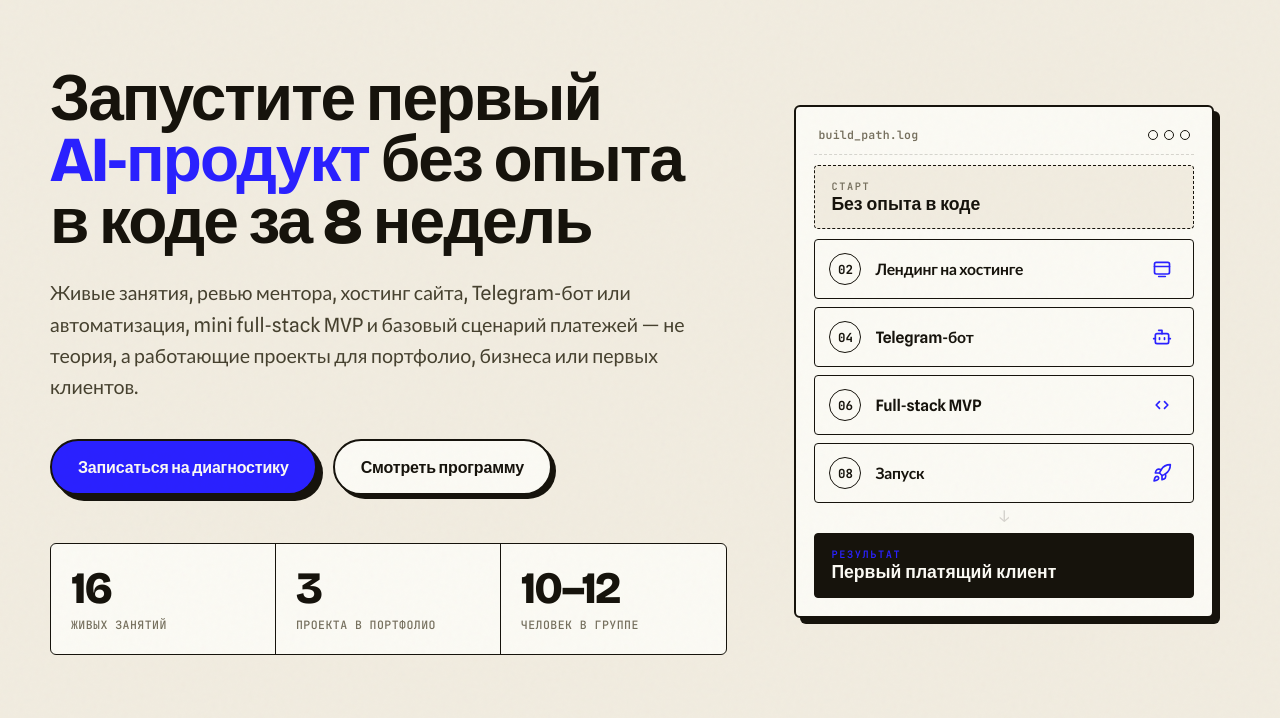
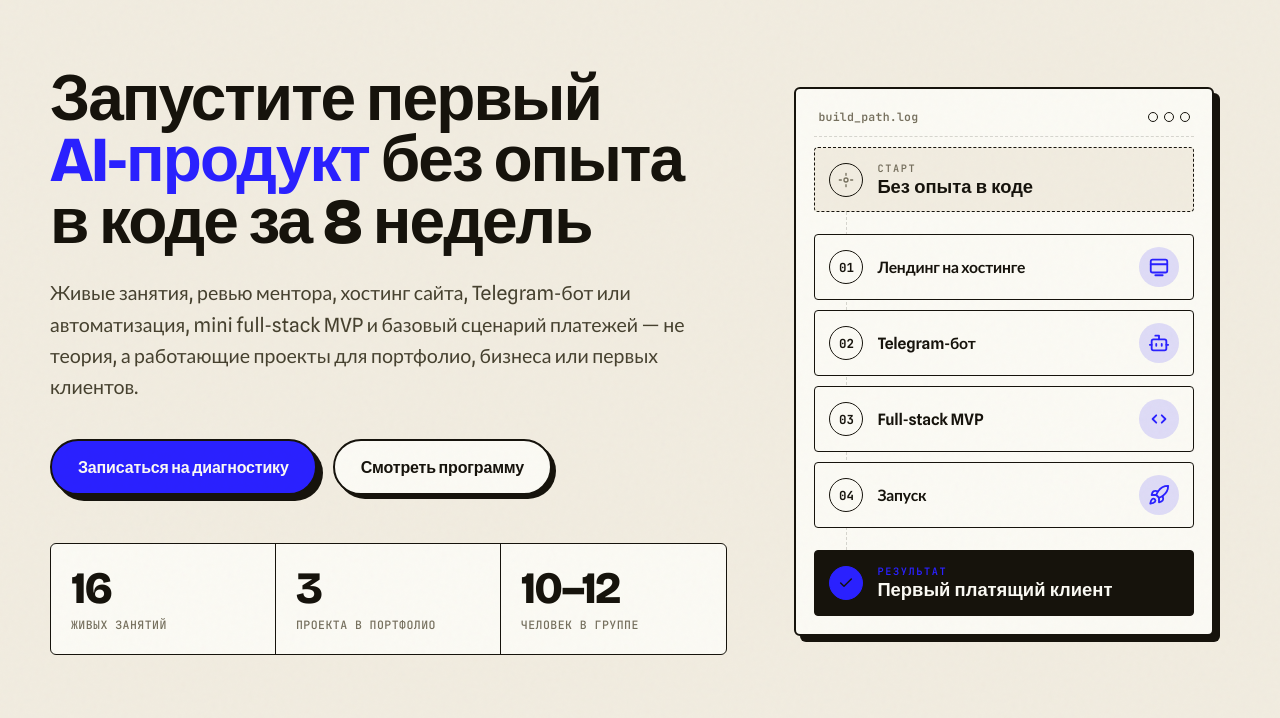
Before and after one commit to silkroadtech-kz/srt-school, a plain HTML site: page index.html in a window 1280 px wide. Shown: the part 82-800 px from the top of the page. Drawn offline with nearby package versions, Linux system fonts and the light colour scheme.

Commit message:
Refine hero journey card with rail, markers, and renumbered steps
Renumber steps from 02/04/06/08 to 01/02/03/04 so they read as ordered
milestones, add a dashed vertical rail threading start → steps → finish,
give both caps icon markers (target for Старт, checkmark for Результат),
and wrap step icons in accent-tinted circles so they read as deliberate
iconography rather than decoration.

Co-Authored-By: Claude Opus 4.7 <noreply@anthropic.com>

```diff
--- a/index.html
+++ b/index.html
@@ -101,13 +101,28 @@
                             </div>
 
                             <div class="journey-cap journey-start">
-                                <span class="journey-cap-label">Старт</span>
-                                <strong>Без опыта в коде</strong>
+                                <span class="journey-cap-marker" aria-hidden="true">
+                                    <svg
+                                        viewBox="0 0 24 24"
+                                        fill="none"
+                                        stroke="currentColor"
+                                        stroke-width="2"
+                                        stroke-linecap="round"
+                                        stroke-linejoin="round"
+                                    >
+                                        <circle cx="12" cy="12" r="3" />
+                                        <path d="M12 2v3M12 19v3M2 12h3M19 12h3" />
+                                    </svg>
+                                </span>
+                                <span class="journey-cap-text">
+                                    <span class="journey-cap-label">Старт</span>
+                                    <strong>Без опыта в коде</strong>
+                                </span>
                             </div>
 
                             <ol class="journey-steps">
                                 <li class="journey-step">
-                                    <span class="journey-week">02</span>
+                                    <span class="journey-week">01</span>
                                     <span class="journey-goal"
                                         >Лендинг на хостинге</span
                                     >
@@ -132,7 +147,7 @@
                                     </span>
                                 </li>
                                 <li class="journey-step">
-                                    <span class="journey-week">04</span>
+                                    <span class="journey-week">02</span>
                                     <span class="journey-goal"
                                         >Telegram&#8209;бот</span
                                     >
@@ -160,7 +175,7 @@
                                     </span>
                                 </li>
                                 <li class="journey-step">
-                                    <span class="journey-week">06</span>
+                                    <span class="journey-week">03</span>
                                     <span class="journey-goal"
                                         >Full&#8209;stack MVP</span
                                     >
@@ -179,7 +194,7 @@
                                     </span>
                                 </li>
                                 <li class="journey-step">
-                                    <span class="journey-week">08</span>
+                                    <span class="journey-week">04</span>
                                     <span class="journey-goal">Запуск</span>
                                     <span class="journey-ico" aria-hidden="true">
                                         <svg
@@ -205,8 +220,22 @@
                             </ol>
 
                             <div class="journey-cap journey-finish">
-                                <span class="journey-cap-label">Результат</span>
-                                <strong>Первый платящий клиент</strong>
+                                <span class="journey-cap-marker" aria-hidden="true">
+                                    <svg
+                                        viewBox="0 0 24 24"
+                                        fill="none"
+                                        stroke="currentColor"
+                                        stroke-width="2.2"
+                                        stroke-linecap="round"
+                                        stroke-linejoin="round"
+                                    >
+                                        <path d="M20 6L9 17l-5-5" />
+                                    </svg>
+                                </span>
+                                <span class="journey-cap-text">
+                                    <span class="journey-cap-label">Результат</span>
+                                    <strong>Первый платящий клиент</strong>
+                                </span>
                             </div>
                         </div>
                     </div>
--- a/styles.css
+++ b/styles.css
@@ -509,12 +509,36 @@ section[id] {
 }
 
 .journey-cap {
+    position: relative;
+    display: flex;
+    align-items: center;
+    gap: 14px;
+    padding: 14px;
+    border: 1.5px solid var(--ink);
+    border-radius: var(--radius);
+}
+
+.journey-cap-marker {
+    display: grid;
+    place-items: center;
+    width: 34px;
+    height: 34px;
+    border: 1.5px solid var(--ink);
+    border-radius: 50%;
+    background: var(--white);
+    flex-shrink: 0;
+}
+
+.journey-cap-marker svg {
+    width: 16px;
+    height: 16px;
+}
+
+.journey-cap-text {
     display: flex;
     flex-direction: column;
     gap: 2px;
-    padding: 14px 16px;
-    border: 1.5px solid var(--ink);
-    border-radius: var(--radius);
+    min-width: 0;
 }
 
 .journey-cap-label {
@@ -529,7 +553,7 @@ section[id] {
 .journey-cap strong {
     font-family: "Bricolage Grotesque", sans-serif;
     font-weight: 700;
-    font-size: 1.1rem;
+    font-size: 1.15rem;
     line-height: 1.1;
 }
 
@@ -538,6 +562,11 @@ section[id] {
     border-style: dashed;
 }
 
+.journey-start .journey-cap-marker {
+    background: var(--paper);
+    color: var(--muted);
+}
+
 .journey-finish {
     color: var(--white);
     background: var(--ink);
@@ -548,16 +577,36 @@ section[id] {
     color: var(--accent);
 }
 
+.journey-finish .journey-cap-marker {
+    background: var(--accent);
+    border-color: var(--accent);
+    color: var(--ink);
+}
+
 .journey-steps {
+    position: relative;
     display: flex;
     flex-direction: column;
-    gap: 8px;
+    gap: 10px;
     margin: 0;
-    padding: 0;
+    padding: 12px 0;
     list-style: none;
 }
 
+/* vertical rail connecting start → steps → finish */
+.journey-steps::before {
+    content: "";
+    position: absolute;
+    left: 32px;
+    top: -10px;
+    bottom: -10px;
+    width: 0;
+    border-left: 1.5px dashed var(--line-soft);
+    z-index: 0;
+}
+
 .journey-step {
+    position: relative;
     display: grid;
     grid-template-columns: auto 1fr auto;
     align-items: center;
@@ -566,6 +615,7 @@ section[id] {
     border: 1.5px solid var(--ink);
     border-radius: var(--radius);
     background: var(--white);
+    z-index: 1;
     transition:
         transform 0.18s ease,
         background 0.18s ease;
@@ -579,10 +629,11 @@ section[id] {
 .journey-week {
     display: grid;
     place-items: center;
-    width: 32px;
-    height: 32px;
+    width: 34px;
+    height: 34px;
     border: 1.5px solid var(--ink);
     border-radius: 50%;
+    background: var(--white);
     font-family: "JetBrains Mono", monospace;
     font-size: 0.78rem;
     font-weight: 700;
@@ -597,14 +648,16 @@ section[id] {
 .journey-ico {
     display: grid;
     place-items: center;
-    width: 34px;
-    height: 34px;
+    width: 40px;
+    height: 40px;
+    border-radius: 50%;
+    background: color-mix(in srgb, var(--accent) 14%, transparent);
     color: var(--accent);
 }
 
 .journey-ico svg {
-    width: 20px;
-    height: 20px;
+    width: 22px;
+    height: 22px;
 }
 
 .journey-step:hover .journey-week {
@@ -613,16 +666,9 @@ section[id] {
     border-color: var(--ink);
 }
 
-/* connector arrows between path nodes */
-.journey-steps::after {
-    content: "↓";
-    display: block;
-    margin: -2px auto;
-    font-family: "JetBrains Mono", monospace;
-    font-size: 1rem;
-    font-weight: 700;
-    line-height: 1;
-    color: var(--line-soft);
+.journey-step:hover .journey-ico {
+    background: var(--accent);
+    color: var(--white);
 }
 
 /* ---------------------------------------------------------------- ticker */
```
